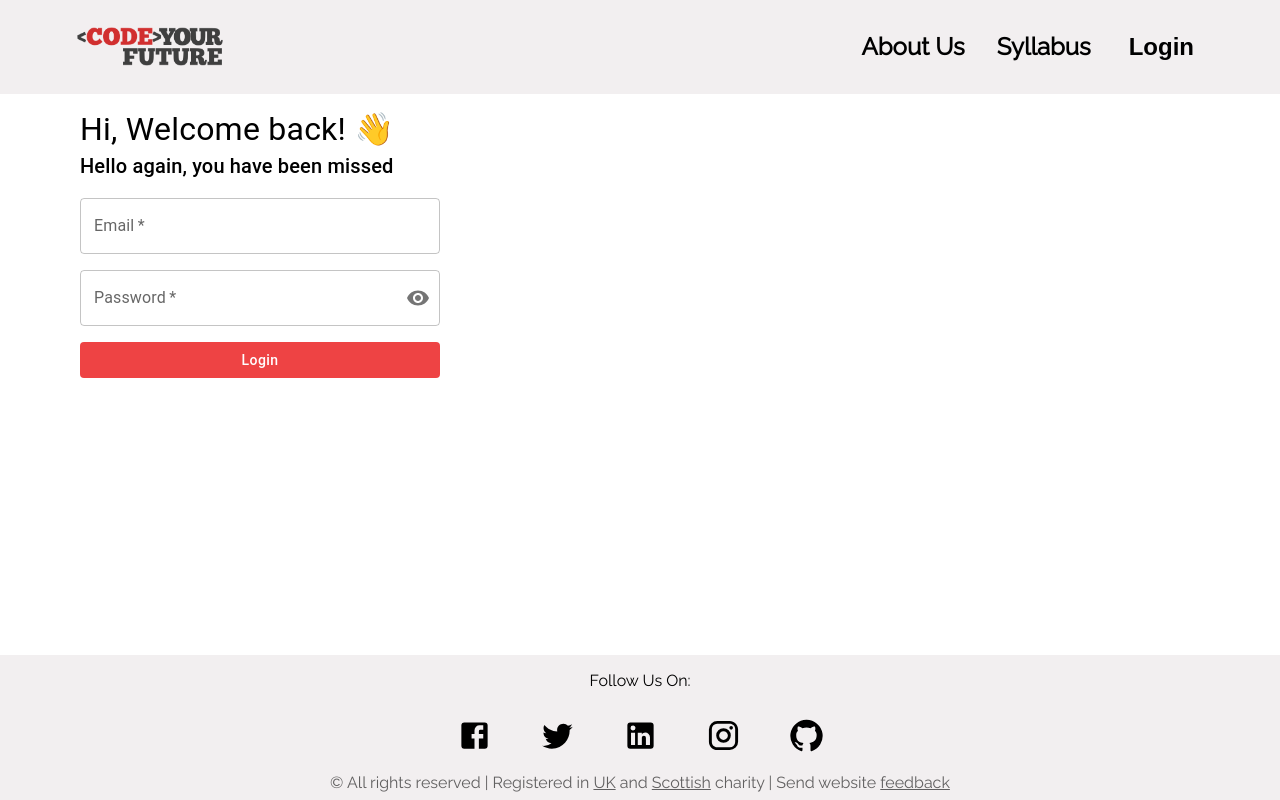
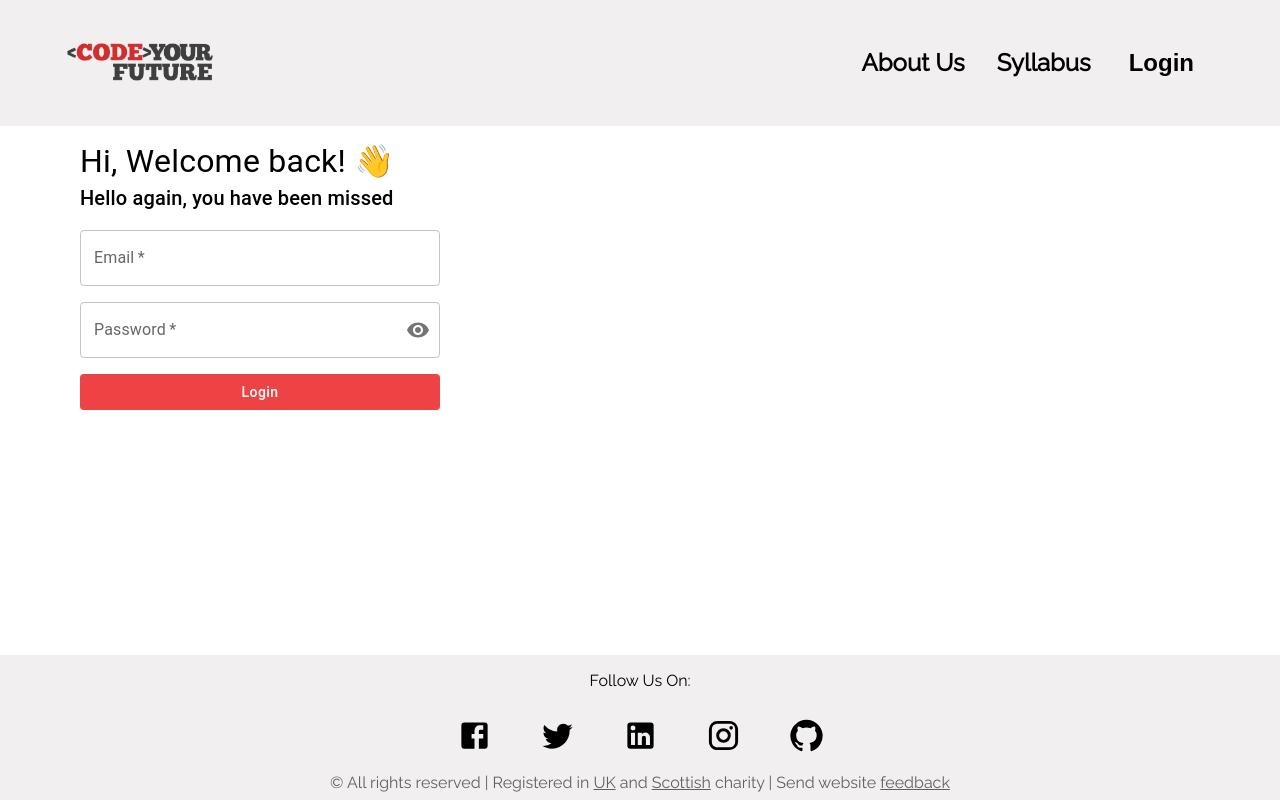
Before and after one commit to SaadiaELF/wm4-1-techieelites-feedbacktracker, a React (Create React App) app in the folder client/: page / in a window 1280 px wide. Built offline with nearby package versions, Linux system fonts and the light colour scheme.

Commit message:
restyling

```diff
--- a/client/src/App.css
+++ b/client/src/App.css
@@ -6,3 +6,14 @@
     padding: 0;
     box-sizing: border-box;
 }
+
+.App {
+    display: flex;
+    flex-direction: column;
+    min-height: 100vh;
+
+}
+
+.main {
+    flex: 1;
+}
--- a/client/src/App.js
+++ b/client/src/App.js
@@ -20,11 +20,13 @@
 const App = () => (
 	<div className="App">
 		<Navbar />
-		<Routes>
-			<Route path="/" element={<Login />} />
-			<Route path="/about/this/site" element={<About />} />
-			<Route path="/student" element={<StudentDashboard theme={theme} />} />
-		</Routes>
+		<main className="main">
+			<Routes>
+				<Route path="/" element={<Login />} />
+				<Route path="/about/this/site" element={<About />} />
+				<Route path="/student" element={<StudentDashboard theme={theme} />} />
+			</Routes>
+		</main>
 		<Footer />
 	</div>
 );
--- a/client/src/components/Footer.js
+++ b/client/src/components/Footer.js
@@ -48,9 +48,7 @@
 		<Box
 			component="footer"
 			sx={{
-				position: "fixed",
-				bottom: 0,
-				zIndex: 5,
+				marginTop: "5rem",
 				backgroundColor: "#f2eff0",
 				width: "100%",
 			}}
--- a/client/src/components/Navbar/Navbar.css
+++ b/client/src/components/Navbar/Navbar.css
@@ -8,13 +8,12 @@
     justify-content: space-between;
     margin-inline: auto;
     max-width: 72rem;
+    align-items: center;
+    padding: 1rem;
 }
 
 .logo {
-    padding-left: 10px;
-    padding-top: 20px;
     width: 10rem;
-    margin-bottom: 18px;
 }
 
 .link {
--- a/client/src/components/Navbar/Navbar.js
+++ b/client/src/components/Navbar/Navbar.js
@@ -12,11 +12,7 @@
 	const StyledBurger = styled.div`
 		width: 2rem;
 		height: 2rem;
-		position: fixed;
-		top: 15px;
-		right: 20px;
 		z-index: 3;
-		padding-top: 10px;
 		display: none;
 		@media (max-width: 768px) {
 			display: flex;
```
